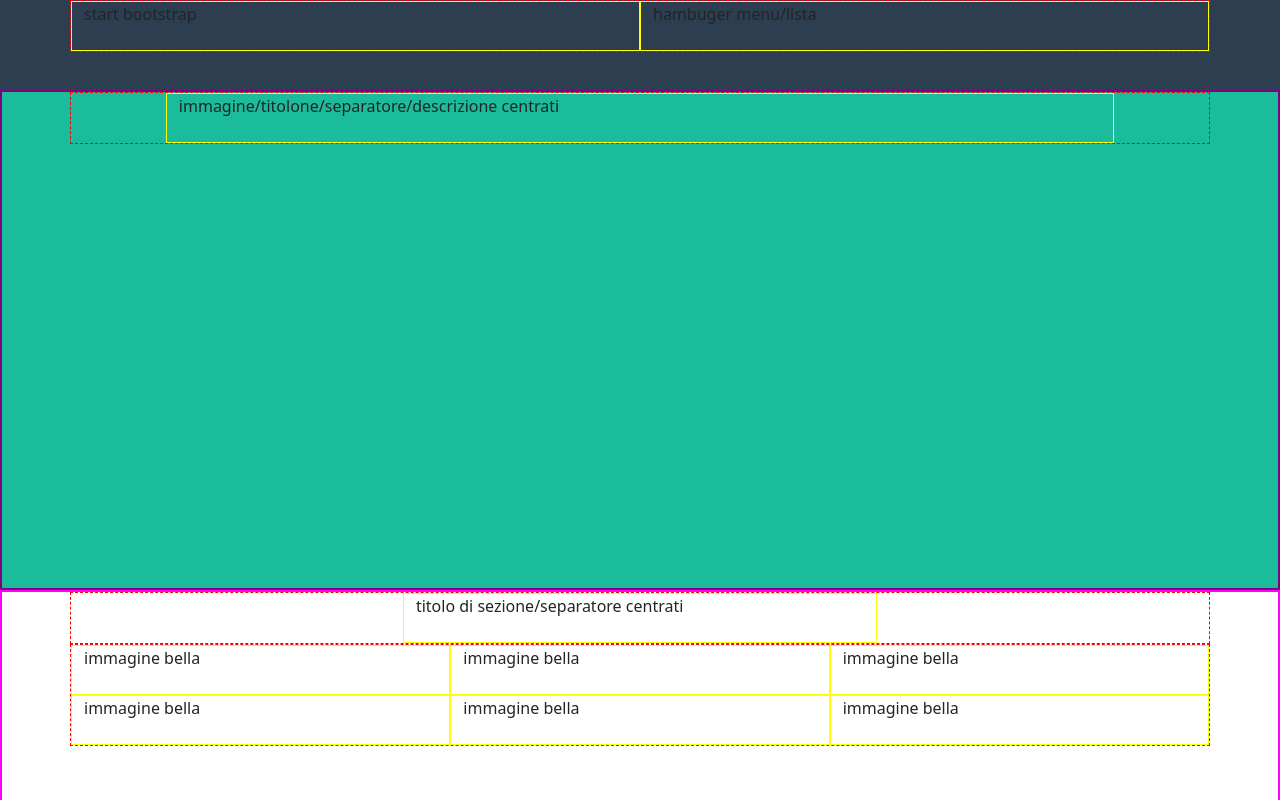
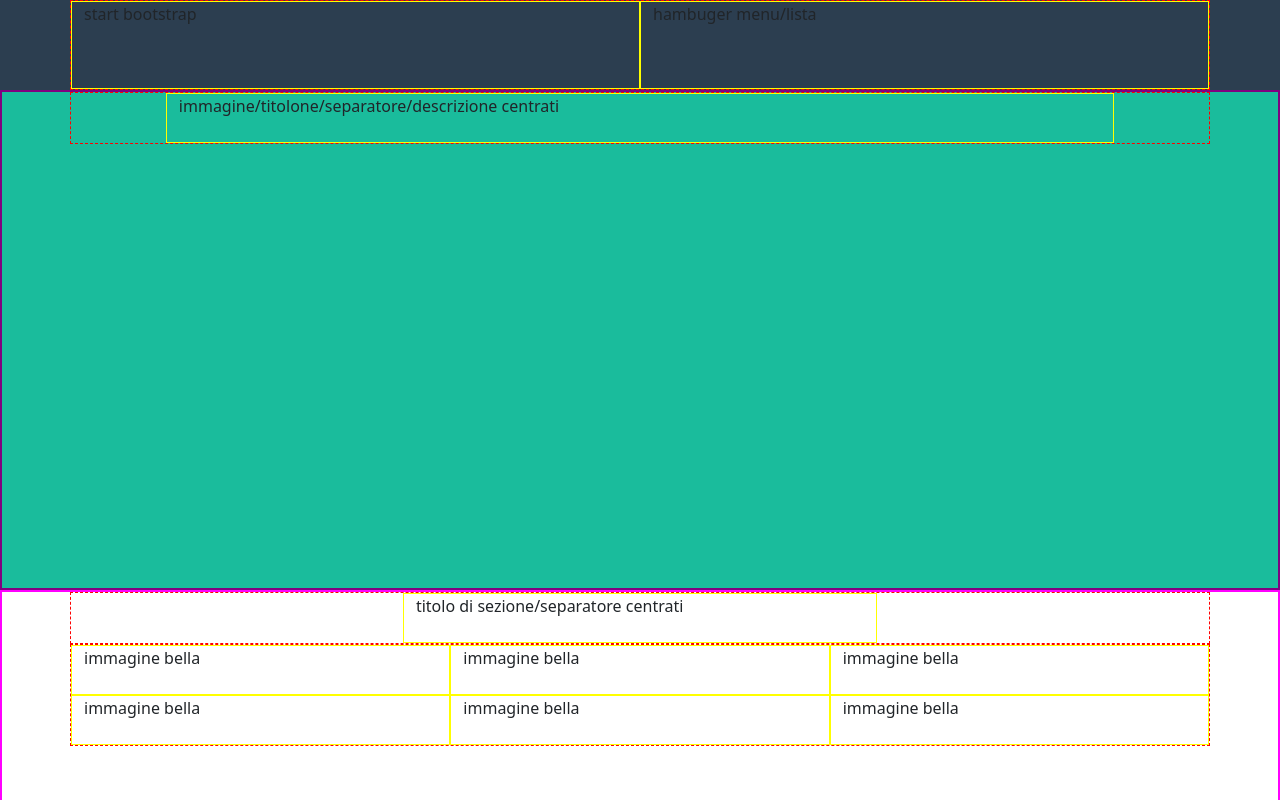
Before and after one commit to DarioGiusino/html-css-bootstrap-freelancer, a plain HTML site: page index.html in a window 1280 px wide. Shown: the top 800 px of the page. Drawn offline with nearby package versions, Linux system fonts and the light colour scheme.

Commit message:
added header height

```diff
--- a/index.html
+++ b/index.html
@@ -13,8 +13,8 @@
 <body>
     <!-- HEADER -->
     <header>
-        <div class="container-md">
-            <div class="row">
+        <div class="container-md h-100">
+            <div class="row h-100">
                 <div class="col-6">start bootstrap</div>
                 <div class="col-6">hambuger menu/lista</div>
             </div>
```
